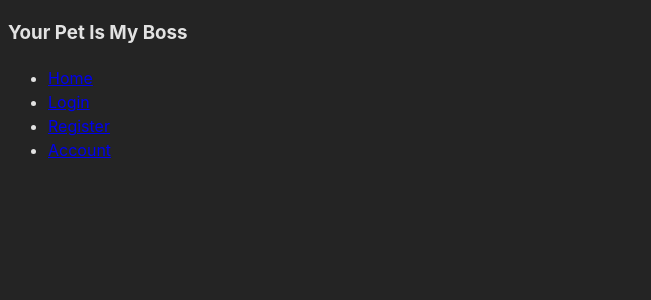
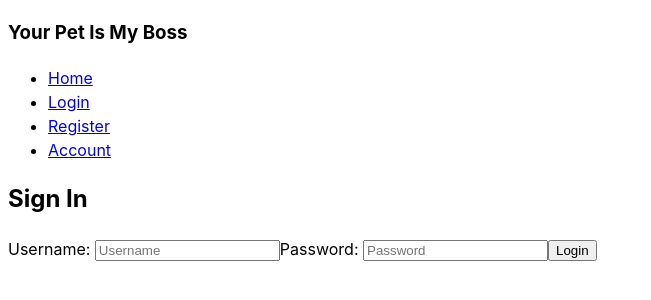
Before and after one commit to maripirescurti/block37-careerSimCore, a React (Vite) app in the folder client/: page /login in a window 1280 px wide. Shown: the top 300 px of the page, without its empty margins (0-651 px from the left). Built offline with nearby package versions, Linux system fonts and the light colour scheme.

Commit message:
added Login component and ITS WORKING

```diff
--- a/client/src/App.jsx
+++ b/client/src/App.jsx
@@ -19,7 +19,7 @@ export default function App() {
       <Routes>
         <Route path='/' element={<Services token={token}/>} />
         <Route path='/services/:id' element={<SingleService token={token} />} />
-        <Route path='/login' element={<Login setToken={setToken} email={setEmail} />} />
+        <Route path='/login' element={<Login setToken={setToken} setEmail={setEmail}/>} />
         <Route path='/register' element={<Register setToken={setToken} />} />
         <Route path='/account' element={<Account token={token} />} />
       </Routes>
--- a/client/src/components/Login.jsx
+++ b/client/src/components/Login.jsx
@@ -1,5 +1,81 @@
+import React, { useState } from "react";
+import { useNavigate } from "react-router-dom";
 
+export default function Login({setToken, setEmail }) {
+  const [username, setUsername] = useState('');
+  const [password, setPassword] = useState('');
+  const [error, setError] = useState(null);
+  const [successMessage, setSuccessMessage] = useState('');
+  const navigate = useNavigate();
 
-export default function Login() {
+  async function handleSubmit(event) {
+    event.preventDefault();
+
+    try {
+      const response = await fetch('http://localhost:3000/api/auth/login', {
+        method: 'POST',
+        headers: {
+          'Content-Type': 'application/json',
+        },
+        body: JSON.stringify({ username, password }),
+      });
+
+      const result = await response.json();
+
+      if (!response.ok) {
+        throw new Error(result.message || 'Log in failed.')
+      }
+
+      setToken(result.token);
+      setEmail(result.email);
+      setSuccessMessage("Login successful")
+
+      // clear inputs
+      setUsername('');
+      setPassword('');
+      setError(null);
+
+    } catch (error) {
+      setError(error.message);
+      setSuccessMessage('');
+    }
+  };
+
+  return (
+    <>
+      <h2>Sign In</h2>
+      {error && <p className="error-message">{error}</p>}
+      {successMessage && (
+        <div className="success-message">
+          <p>{successMessage}</p>
+          <p>
+            <button onClick={() => navigate('/')}>Browse All Services!</button>
+          </p>
+          <p>
+            <button onClick={() => navigate('/account')}>View Account Info</button>
+          </p>
+        </div>
+      )}
+      <form onSubmit={handleSubmit}>
+        <label>
+          Username: <input
+          type="text"
+          placeholder="Username"
+          value={username}
+          onChange={(e) => setUsername(e.target.value)}
+        />
+        </label>
+        <label>
+          Password: <input
+          type="password"
+          placeholder="Password"
+          value={password}
+          onChange={(e) => setPassword(e.target.value)}
+        />
+        </label>
+        <button type="submit">Login</button>
+      </form>
+    </>
+  )
 
 }
--- a/client/src/index.css
+++ b/client/src/index.css
@@ -3,12 +3,12 @@
   line-height: 1.5;
   font-weight: 400;
 
-  color-scheme: light dark;
-  color: rgba(255, 255, 255, 0.87);
+  /* color-scheme: light dark; */
+  /* color: rgba(255, 255, 255, 0.87);
   background-color: #242424;
 
   font-synthesis: none;
   text-rendering: optimizeLegibility;
   -webkit-font-smoothing: antialiased;
-  -moz-osx-font-smoothing: grayscale;
+  -moz-osx-font-smoothing: grayscale; */
 }
```
Also changed, not shown: client/src/components/API/index.js (line endings or trailing spaces), 2 other files (tests, documents, lock files or other folders).
